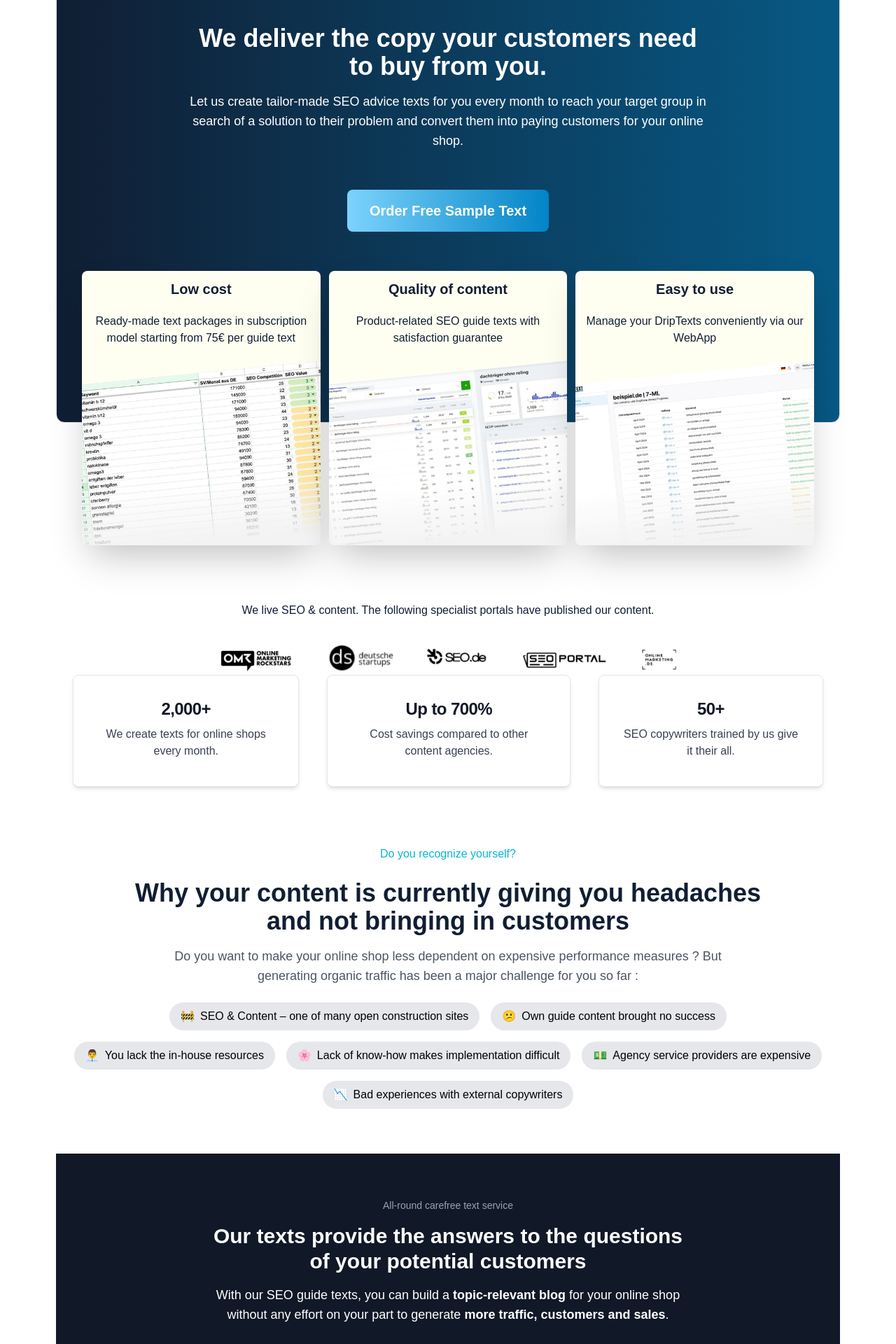
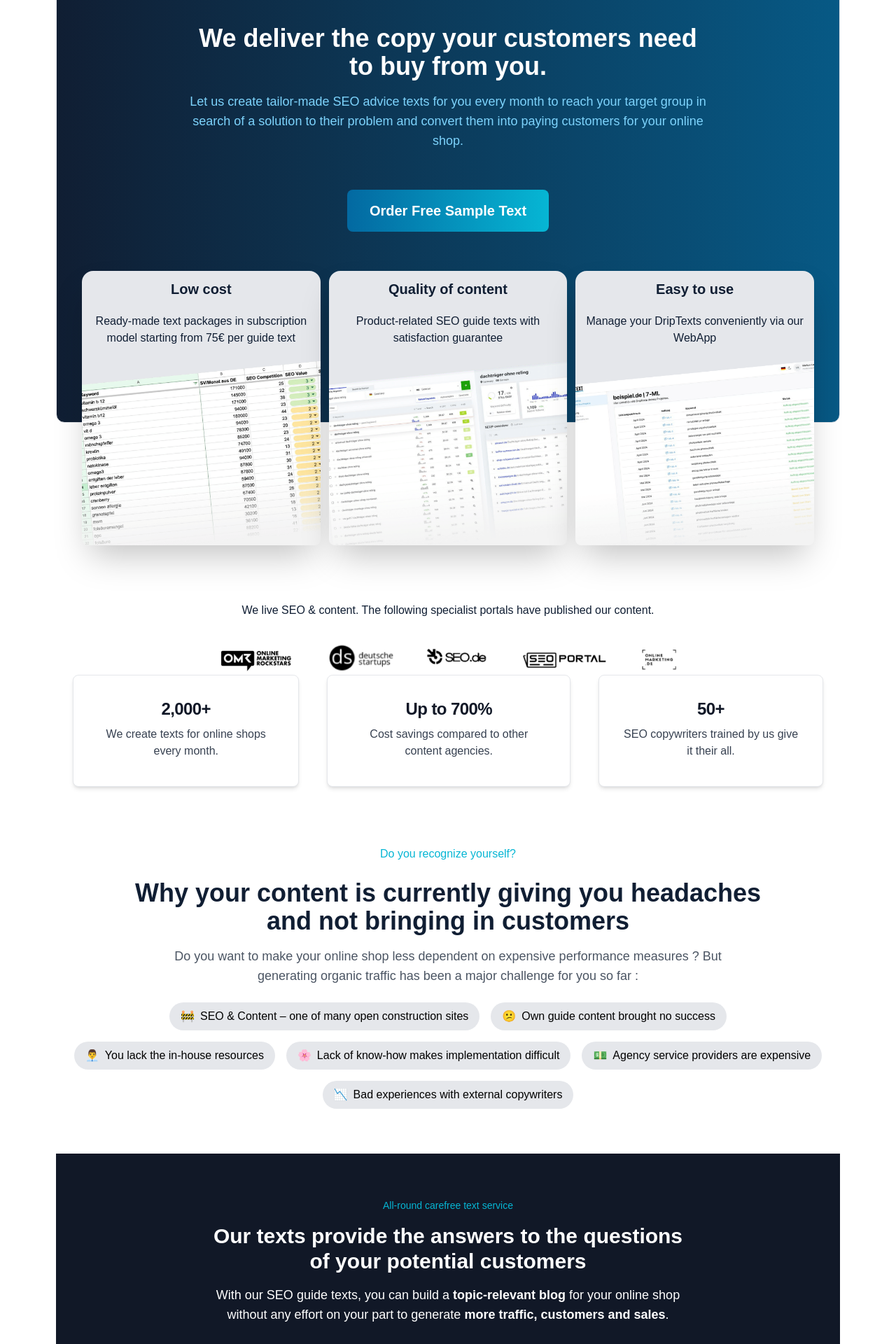
Before and after one commit to maria-anwar/driptext-app, a React (Vite) app: page / in a window 1280 px wide. Shown: the part 320-2240 px from the top of the page at 70% size. Built offline with nearby package versions, Linux system fonts and the light colour scheme.

Commit message:
Colour correction

```diff
--- a/src/components/home/Cards/SeoTips.jsx
+++ b/src/components/home/Cards/SeoTips.jsx
@@ -33,10 +33,10 @@ const cards = [
 
 const Card = ({ image, title, description }) => (
   <div className='w-full mt-10'>
-  <div className="p-4 rounded-lg shadow-md bg-[#101E33]  flex flex-col w-full h-full">
+  <div className=" rounded-lg shadow-md bg-gray-100  flex flex-col w-full h-full">
     <img src={image} alt={title} className="w-full object-cover mb-4 rounded-t-lg" />
-    <h3 className="text-xl font-semibold mb-2 text-white">{title}</h3>
-    <p className="text-white text-lg">{description}</p>
+    <h3 className="px-6 text-xl font-semibold mb-2 text-black">{title}</h3>
+    <p className=" px-6 mb-5 text-black">{description}</p>
   </div>
   </div>
 );
@@ -48,11 +48,11 @@ Card.propTypes = {
 };
 
 const FullWidthCard = ({ image, title, description }) => (
-  <div className="p-4 border rounded-lg shadow-md bg-[#101E33]  flex 2xl:flex-row xxs:flex-col">
+  <div className="p-4 border rounded-lg shadow-md bg-gray-100  flex 2xl:flex-row xxs:flex-col">
     <img src={image} alt={title} className="2xl:w-1/2  h-full object-cover rounded-l-lg" />
     <div className="py-4 xxs:px-1 px-4 flex flex-col justify-center 2xl:w-1/2">
-      <h3 className="text-lg font-semibold mb-2 text-white">{title}</h3>
-      <p className="text-white text-lg">{description}</p>
+      <h3 className="text-lg font-semibold mb-2 text-black">{title}</h3>
+      <p className="text-black text-lg">{description}</p>
     </div>
   </div>
 );
@@ -66,7 +66,10 @@ FullWidthCard.propTypes = {
 const CardSection = () => (
   <div className="py-8">
     <div className="mt-10 text-center 2xl:px-40">
-          <h2 className="text-4xl font-bold text-[#101E33] ">
+      <h1 className='text-cyan-500 mb-4'>
+      That’s why our customers ❤️ us
+      </h1>
+          <h2 className="text-3xl font-bold text-[#101E33] ">
           With our SEO guides to more traffic, trust and sales
           </h2>
           <p className="text-lg mt-4 text-gray-900 ">
--- a/src/components/home/Cards/ServicesCard.jsx
+++ b/src/components/home/Cards/ServicesCard.jsx
@@ -37,7 +37,7 @@ const InfoSection = () => {
   return (
     <div className="bg-gray-900 text-white py-16 2xl:px-12 xxs:px-3">
       <div className="text-center mb-12 2xl:px-40">
-        <h2 className="text-sm text-gray-400 ">All-round carefree text service</h2>
+        <h2 className="text-sm text-cyan-500 ">All-round carefree text service</h2>
         <h1 className="text-3xl font-bold my-4">Our texts provide the answers to the questions of your potential customers</h1>
         <p className="text-lg">With our SEO guide texts, you can build a <span className="font-bold">topic-relevant blog</span> for your online shop without any effort on your part to generate <span className="font-bold">more traffic, customers and sales</span>.</p>
       </div>
--- a/src/components/landing-page/HeroSection.jsx
+++ b/src/components/landing-page/HeroSection.jsx
@@ -40,12 +40,12 @@ const HeroSection = () => {
           <h1 className=" text-4xl font-bold text-center text-white">
             We deliver the copy your customers need to buy from you.
           </h1>
-          <p className="text-lg text-center mt-4 text-white">
+          <p className="text-lg text-center mt-4 text-sky-300">
             Let us create tailor-made SEO advice texts for you every month to reach your target group in search of a solution to their problem and convert them into paying customers for your online shop.
           </p>
         </div>
         <div className="flex justify-center">
-  <button className="py-4 px-8  text-sm md:text-xl bg-gradient-to-r from-sky-300 to-sky-600 text-white font-bold rounded-lg transform transition duration-300 ease-in-out hover:scale-110 whitespace-nowrap">
+  <button className="py-4 px-8  text-sm md:text-xl bg-gradient-to-r from-sky-700 to-cyan-500  text-white font-bold rounded-lg transform transition duration-300 ease-in-out hover:scale-110 whitespace-nowrap">
     Order Free Sample Text
   </button>
 </div>
@@ -53,7 +53,7 @@ const HeroSection = () => {
 
       <div className="relative w-full lg:mb-[-16rem] z-10 px-2">
         <div className="container  mx-auto grid grid-cols-1 xl:grid-cols-3 gap-6 xl:gap-3 4xl:gap-4 text-center">
-          <div className="w-full bg-[#fffff1] shadow-2xl h-auto md:h-auto flex flex-col justify-between rounded-lg">
+          <div className="w-full bg-gray-200 shadow-2xl h-auto md:h-auto flex flex-col justify-between rounded-2xl">
             <div className="px-2">
               <h3 className="font-bold text-xl mb-2 p-3 text-dark-blue">
                 Low cost
@@ -65,7 +65,7 @@ const HeroSection = () => {
             </div>
             <img src={img3} alt="" className="w-full rounded-b-lg" />
           </div>
-          <div className="w-full bg-[#fffff1] shadow-2xl h-auto md:h-auto flex flex-col justify-between rounded-lg">
+          <div className="w-full bg-gray-200 shadow-2xl h-auto md:h-auto flex flex-col justify-between rounded-2xl">
             <div className="px-2">
               <h3 className="font-bold text-xl mb-2 p-3 text-dark-blue">
                 Quality of content
@@ -77,7 +77,7 @@ const HeroSection = () => {
             <img src={img2} alt="" className="w-full rounded-b-lg" />
           </div>
 
-          <div className="w-full bg-[#fffff1] text-white shadow-2xl h-auto md:h-auto flex flex-col justify-between rounded-lg">
+          <div className="w-full bg-gray-200 text-white shadow-2xl h-auto md:h-auto flex flex-col justify-between rounded-2xl">
             <div className="px-2">
               <h3 className="font-bold text-xl mb-2 p-3 text-dark-blue">
                 Easy to use
--- a/src/components/landing-page/SeoContent.jsx
+++ b/src/components/landing-page/SeoContent.jsx
@@ -1,15 +1,10 @@
-import React from "react";
 
 const SeoContent = () => {
   const seocontent = [
     {
       title: "Why DripText is your content creation agency Are",
       detail:
-        "you looking for unique content that will take your website to the next SEO level? Do you need informative texts for your online shop or\
-          corporate blog that will generate more traffic and conversions? Then\
-          you have come to the right place. We at DripText take the stress off\
-          your hands and ensure that your content is always fresh, relevant and\
-          SEO-optimized.",
+        "you looking for unique content that will take your website to the next SEO level? Do you need informative texts for your online shop or corporate blog that will generate more traffic and conversions? Then you have come to the right place. We at DripText take the stress off your hands and ensure that your content is always fresh, relevant and SEO-optimized.",
     },
     {
       title: "Our USP - more than just a content marketing agency",
@@ -37,30 +32,24 @@ const SeoContent = () => {
         "Order your free sample today and discover the DripText difference! We look forward to working with you.",
     },
   ];
+
   return (
     <div className="w-full flex flex-col justify-center items-center gap-8 py-4 px-4 sm:px-3 xl:px-12 2xl:px-18 3xl:px-24">
       <div className="w-full">
         <h3 className="w-full text-custom-black text-center font-bold text-[24px] lg:text-[30px] 3xl:px-5">
-          Welcome to DripText: your innovative text agency for high-quality SEO
-          content.
+          Welcome to DripText: your innovative text agency for high-quality SEO content.
         </h3>
       </div>
-        {
-          seocontent.map((item,index)=>{
-            return (
-              <div className="flex flex-col">
-              <h4 className="text-custom-black text-base xl:text-lg font-semibold ">
+      {seocontent.map((item, index) => (
+        <div key={index} className="flex flex-col">
+          <h4 className="text-custom-black text-base xl:text-lg font-semibold">
             {item.title}
           </h4>
           <p className="text-custom-black text-base xl:text-lg">
             {item.detail}
           </p>
         </div>
-
-            )
-          })
-        }
-
+      ))}
     </div>
   );
 };
```
Lines whose indentation alone changed are shown as unchanged.
